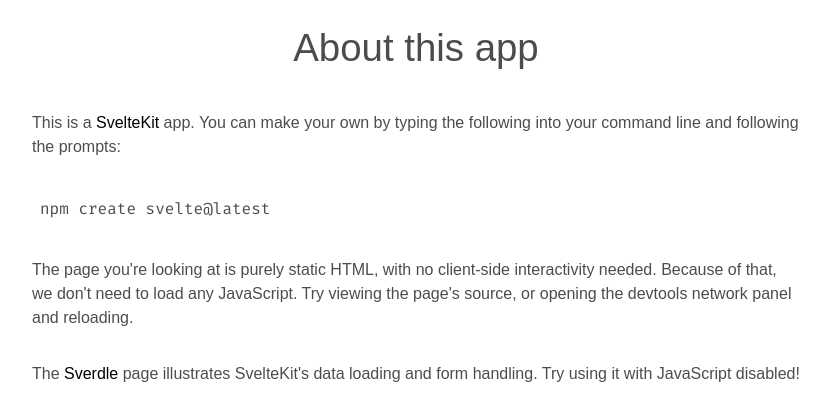
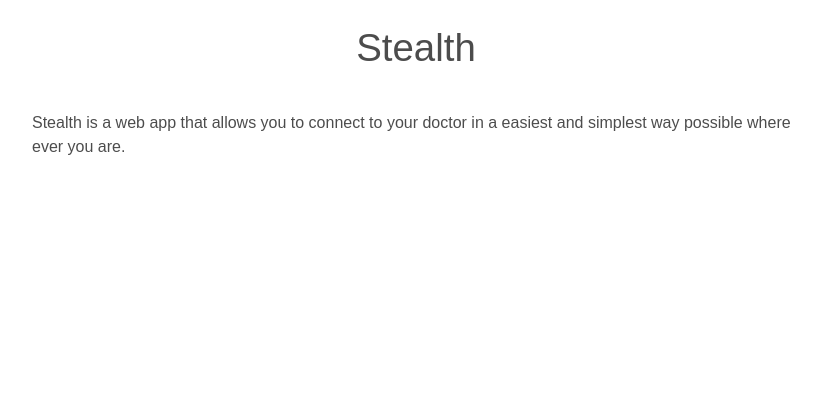
Before and after one commit to SWEN-101/2221-SWEN-101-03-7-coolteamname, a SvelteKit app: page /about in a window 1280 px wide. Shown: the top 420 px of the page, without its empty margins (224-1054 px from the left). Built offline with nearby package versions, Linux system fonts and the light colour scheme.

Commit message:
fin: login and security

```diff
--- a/src/routes/Header.svelte
+++ b/src/routes/Header.svelte
@@ -13,7 +13,7 @@
 	let y;
 	let listLink = {
 		Home: '/',
-		Hiroto: '/hiroto',
+		Login: '/login',
 		Jeremy: '/jeremy',
 		Justin: '/justin',
 		Katie: '/katie',
--- a/src/routes/about/+page.svelte
+++ b/src/routes/about/+page.svelte
@@ -4,23 +4,8 @@
 </svelte:head>
 
 <div class="text-column">
-	<h1>About this app</h1>
-
+	<h1>Stealth</h1>
 	<p>
-		This is a <a href="https://kit.svelte.dev">SvelteKit</a> app. You can make your own by typing the
-		following into your command line and following the prompts:
-	</p>
-
-	<pre>npm create svelte@latest</pre>
-
-	<p>
-		The page you're looking at is purely static HTML, with no client-side interactivity needed.
-		Because of that, we don't need to load any JavaScript. Try viewing the page's source, or opening
-		the devtools network panel and reloading.
-	</p>
-
-	<p>
-		The <a href="/sverdle">Sverdle</a> page illustrates SvelteKit's data loading and form handling. Try
-		using it with JavaScript disabled!
+		Stealth is a web app that allows you to connect to your doctor in a easiest and simplest way possible where ever you are.
 	</p>
 </div>
```
Also changed, not shown: src/routes/(login-required)/+layout.svelte (+18 -0 lines), src/routes/(login-required)/+layout.ts (added, +17 -0 lines), src/routes/+page.svelte (+12 -0 lines), src/routes/login/+page.svelte (renamed from src/routes/hiroto/+page.svelte).
